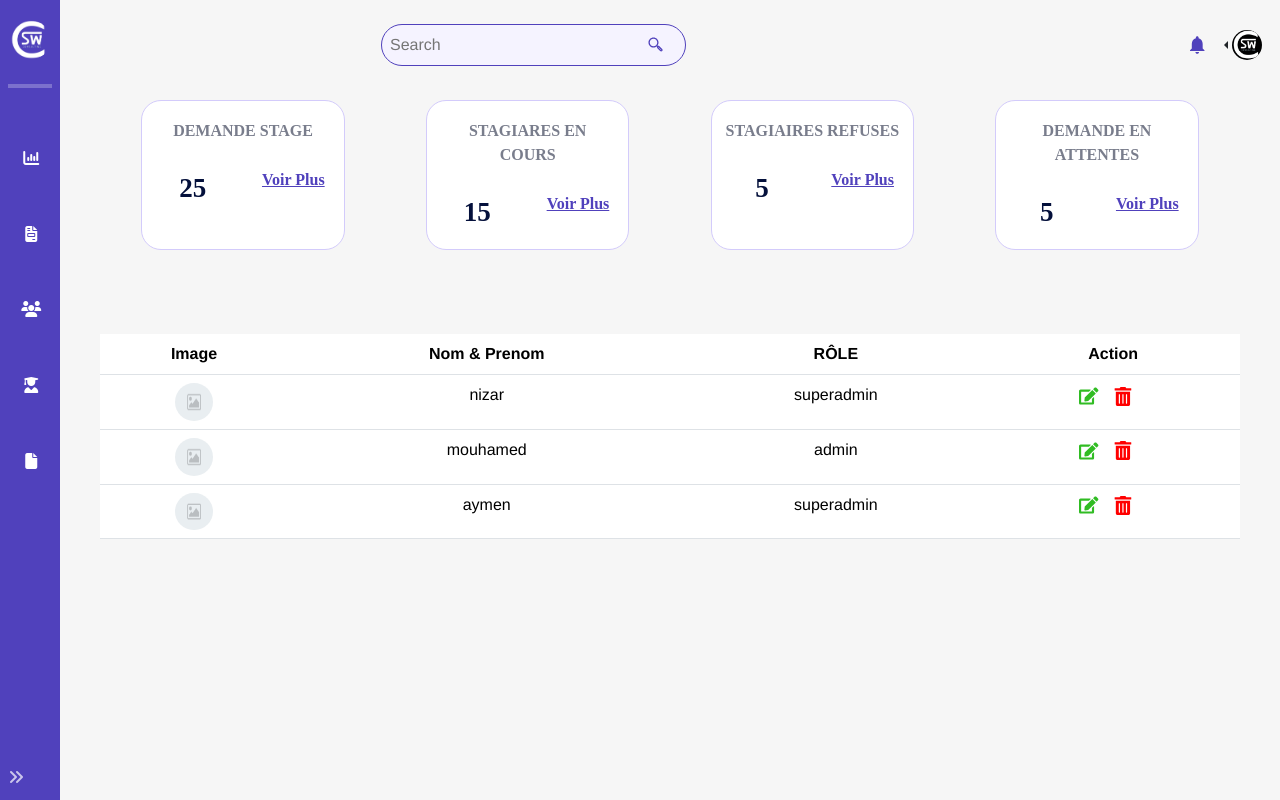
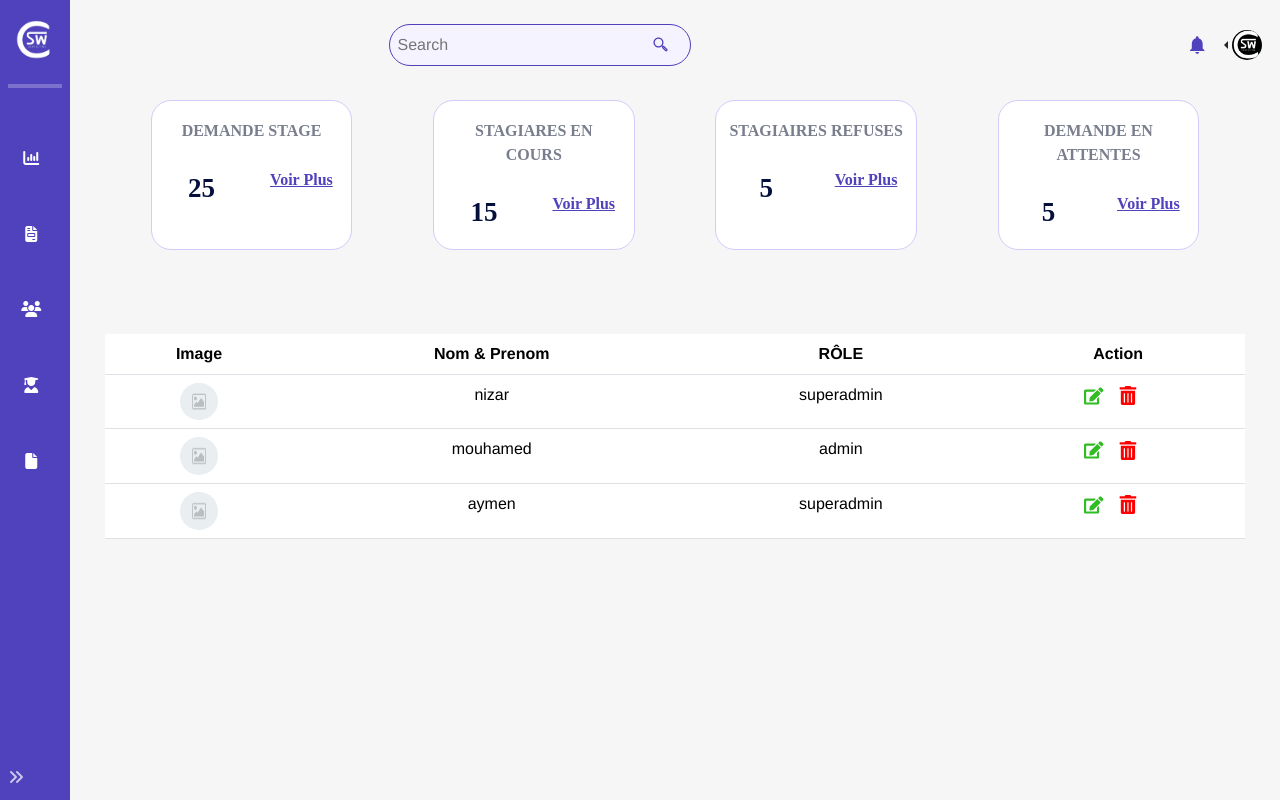
Before and after one commit to nizarchaouch/gestion_de_stagiaires, a Vue app: page /#/ in a window 1280 px wide. Built offline with nearby package versions, Linux system fonts and the light colour scheme.

Commit message:
modifier width side bar

```diff
--- a/src/components/sidebar/stat.js
+++ b/src/components/sidebar/stat.js
@@ -4,7 +4,7 @@ export const collapsed = ref(true);
 export const toggleSidebar = () => (collapsed.value = !collapsed.value);
 
 export const SIDEBAR_WIDTH = 230;
-export const SIDEBAR_WIDTH_COLLAPSED = 60;
+export const SIDEBAR_WIDTH_COLLAPSED = 70;
 export const sidebarWidth = computed(
   () => `${collapsed.value ? SIDEBAR_WIDTH_COLLAPSED : SIDEBAR_WIDTH}px`
 );
```
